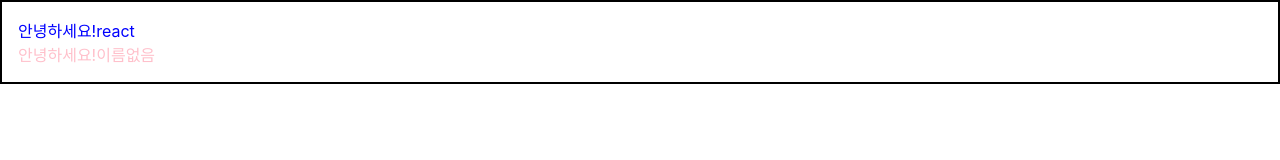
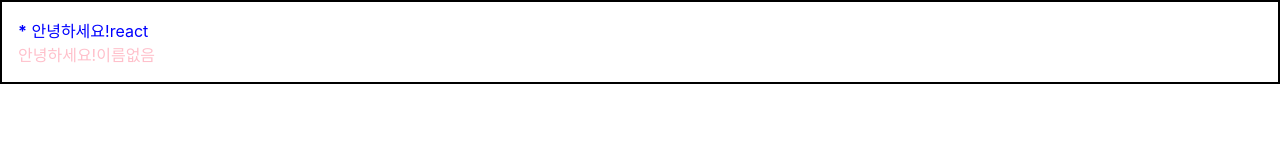
Before and after one commit to pji0219/React_study, a React (Create React App) app: page / in a window 1280 px wide. Shown: the top 160 px of the page. Built offline with nearby package versions, Linux system fonts and the light colour scheme.

Commit message:
isSpecial 조건부 렌더링

```diff
--- a/src/02.js
+++ b/src/02.js
@@ -19,7 +19,7 @@ export default Hello;
 
 import React from 'react';
 
-function Hello(color, name) { // 비구조화 할당으로 작성 해줄 수도 있다.
+function Hello({color, name}) { // 비구조화 할당으로 작성 해줄 수도 있다.
 
     return <div style={{color}}>안녕하세요!{name}</div>;
 
@@ -48,7 +48,7 @@ export default App;
 
 // props children
 
-// props children : 컴포넌트 안에 있는 어떤 값을 조회할 때 사용
+// props children : 컴포넌트 태그 사이에 있는 다른 컴포넌트를 화면에 보이도록 할 때 사용
 
 import React from 'react';
 
--- a/src/App.js
+++ b/src/App.js
@@ -1,13 +1,14 @@
+// App.js
 import React from 'react';
 import Hello from './Hello';
 import Wrapper from './Wrapper';
 function App() {
-  return (
-    <Wrapper>
-      <Hello name="react" color="blue"/> {/* hello 컴포넌트에게 리액트와 파란색 값 전달 */}
-      <Hello color="pink"/>
-    </Wrapper>
-  );
+   return (
+     <Wrapper>
+       <Hello name="react" color="blue" isSpecial={true}/> {/* 자바스크립트 값이라서 { }를 써 주어야함 */}
+       <Hello color="pink"/>
+     </Wrapper>
+    );
 }
 
 export default App;
--- a/src/Hello.js
+++ b/src/Hello.js
@@ -1,17 +1,19 @@
-// props
-
 import React from 'react';
 
-function Hello(props) { /* 값을 받아와서 사용하고 싶으면 함수에 파라미터에 props를 넣어주면 된다.
-                            props에는 우리가 넣어준 값들이 객체 형태로 들어가 있다. */
+function Hello({color, name, isSpecial}) {
 
-    return <div style={{ // 자바스크립트 값이니깐 중괄호를 두번 감싼다.
-        color: props.color
-    }}>안녕하세요!{props.name}</div>; /* props의 객체 형태로 들어간 값을 JSX내부에서 렌더링 하려면 저렇게
-                                                {} 감싸준뒤 하면 된다. */
+    return (
+        <div style={{
+            color
+        }}>
+            {isSpecial ? <b>*</b> : null} {/* 삼항 연산자 사용 */}
+            안녕하세요!{name}
+        </div>
+    );
+
 }
 
-Hello.defaultProps = { // Props 값을 모르고 안써줬을 때 기본값 지정
+Hello.defaultProps = {
     name: '이름없음'
 };
 
```
Also changed, not shown: src/03.js (added, +39 -0 lines).
